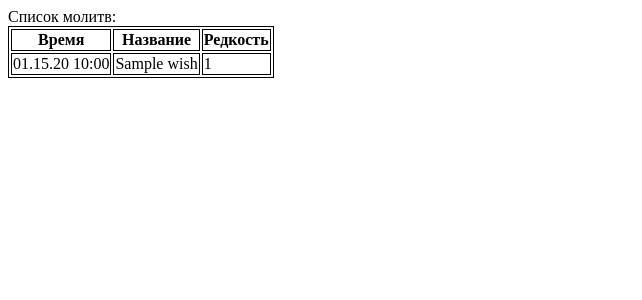
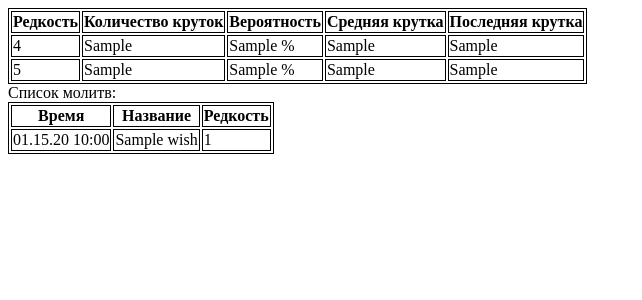
Before and after one commit to ipdan4ik/genshin-log, a Django app: template wishes/templates/index.html in a window 1280 px wide. Shown: the top 300 px of the page, without its empty margins (0-642 px from the left). Run offline with Django 4.2, Linux system fonts and the light colour scheme; tables that the repository leaves empty hold one stand-in row (values such as "Sample post"); the template is opened without the code that fills it: values that come from a table or form of the project are taken from there, most other values are stand-ins (such as "Sample title", 1, 10 or a date in 2020).

Commit message:
feat: add mean and median stats

```diff
--- a/genshin_log/urls.py
+++ b/genshin_log/urls.py
@@ -20,8 +20,4 @@ from django.views.generic import TemplateView
 urlpatterns = [
     path('wishes/', include('wishes.urls')),
     path('admin/', admin.site.urls),
-    path('css/style.css', TemplateView.as_view(
-        template_name='style.css',
-        content_type='text/css')
-         ),
 ]
--- a/requirements.txt
+++ b/requirements.txt
@@ -1,3 +1,3 @@
 Django~=4.1.6
-genshin~=1.2.4
+genshin
 pytz~=2022.4
--- a/wishes/templates/index.html
+++ b/wishes/templates/index.html
@@ -1,5 +1,33 @@
 {% load static %}
-<link rel="stylesheet" href="/css/style.css" type="text/css">
+<link rel="stylesheet" href="{% static 'wishes/style.css' %}" type="text/css">
+
+<table class=".stats_table">
+    <tr>
+        <th>Редкость</th>
+        <th>Количество круток</th>
+        <th>Вероятность</th>
+        <th>Средняя крутка</th>
+        <th>Последняя крутка</th>
+    </tr>
+
+    <tr>
+        <td>4</td>
+        <td> {{ wishes_count.4 }} </td>
+        <td> {{ probabilities.4 }} %</td>
+        <td> {{ median_roll_count.4 }} </td>
+        <td> {{ counters.4 }} </td>
+    </tr>
+
+     <tr>
+        <td>5</td>
+        <td> {{ wishes_count.5 }} </td>
+        <td> {{ probabilities.5 }} %</td>
+        <td> {{ median_roll_count.5 }} </td>
+        <td> {{ counters.5 }} </td>
+    </tr>
+
+</table>
+
 
 Список молитв: <br>
 {% if wishes_list %}
@@ -14,7 +42,6 @@
                 {% if wish.rarity == 5 %} bgcolor="#ffd700" {% endif %}
                 {% if wish.rarity == 4 %} bgcolor="#00bfff" {% endif %}
         >
-
             <td>{{ wish.time|date:"m.d.y H:i" }}</td>
             <td>{{ wish.name }}</td>
             <td>{{ wish.rarity }}</td>
--- a/wishes/urls.py
+++ b/wishes/urls.py
@@ -9,7 +9,6 @@ app_name = 'wishes'
 
 urlpatterns = [
     path('', views.index, name='index'),
-
 ]
 if settings.DEBUG:
     urlpatterns += static(settings.MEDIA_URL, document_root=settings.MEDIA_ROOT)
```
Also changed, not shown: wishes/views.py (+66 -2 lines), wishes/static/wishes/style.css (renamed from wishes/templates/style.css).
